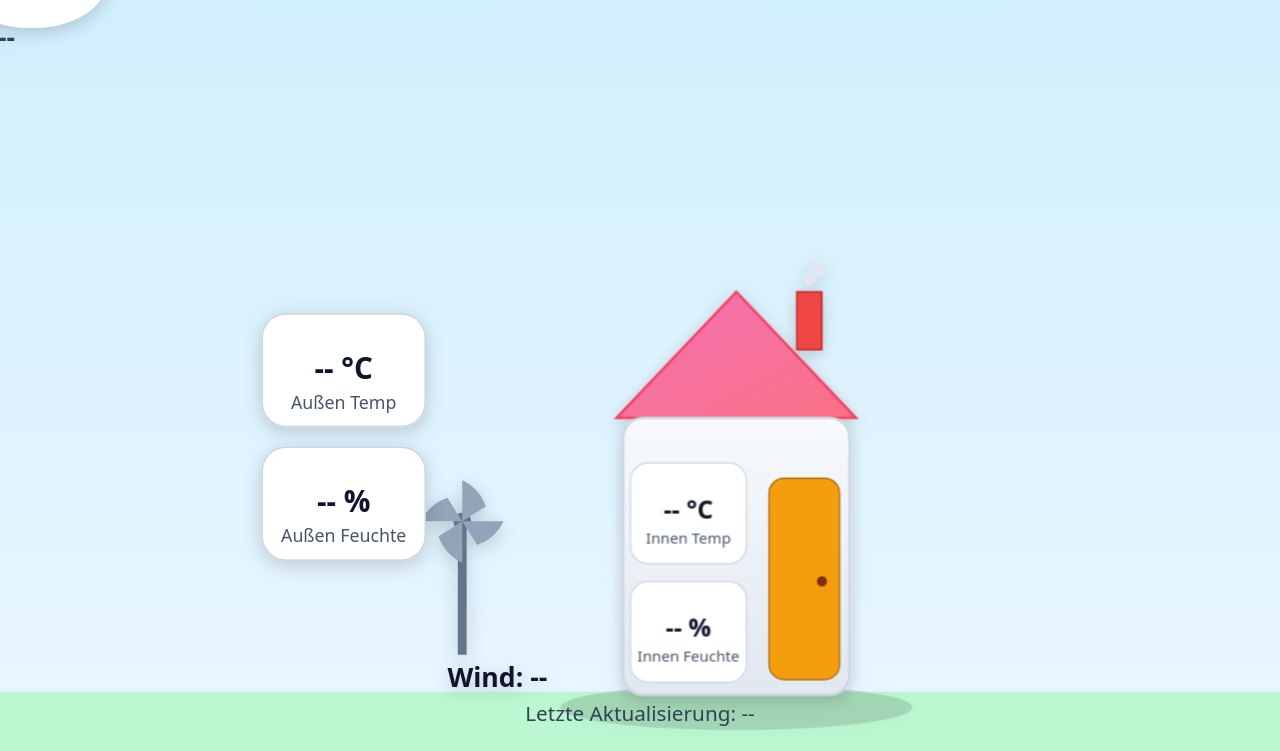
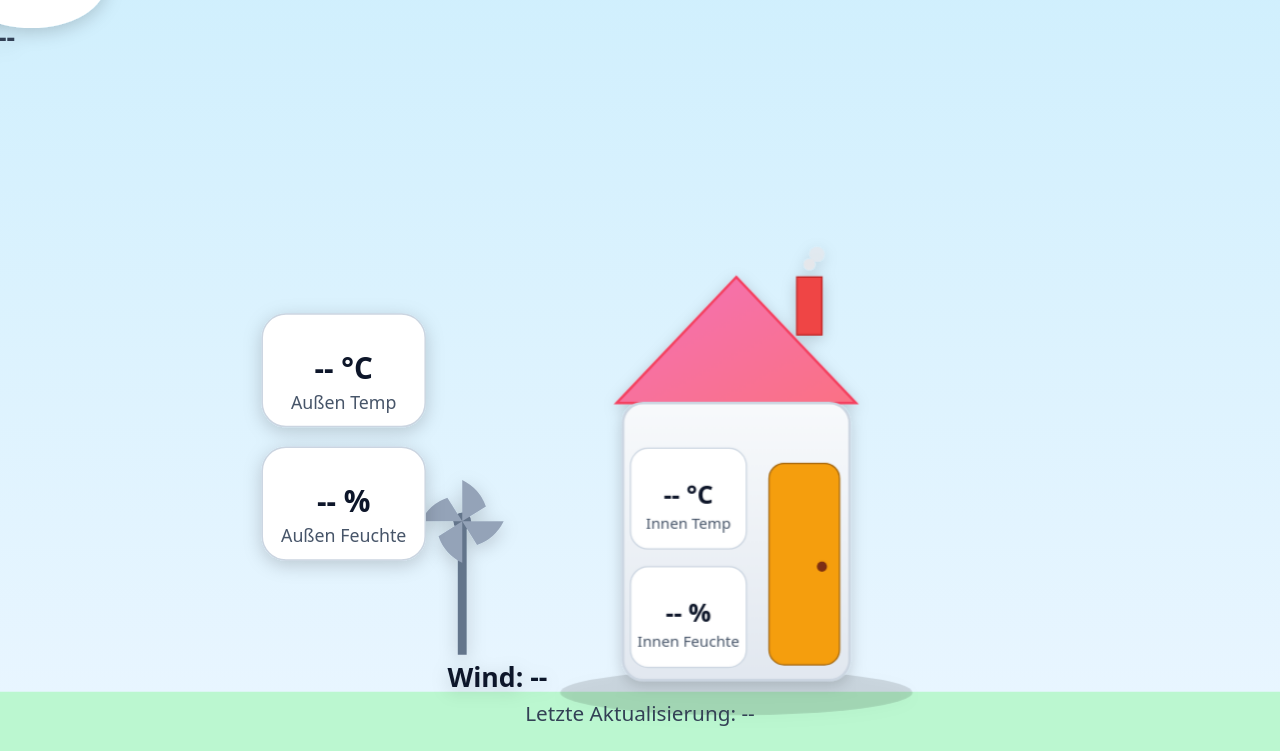
Before and after one commit to BeMa100590/Benis-Wetterstation, a plain HTML site: page index.html in a window 1280 px wide. Shown: the part 49-800 px from the top of the page. Drawn offline with nearby package versions, Linux system fonts and the light colour scheme.

Commit message:
Update index.html

```diff
--- a/index.html
+++ b/index.html
@@ -97,7 +97,7 @@
       </g>
 
       <!-- Haus nach links korrigiert -->
-      <g id="houseGroup" transform="translate(515,315) scale(0.85)" filter="url(#shadow)">
+      <g id="houseGroup" transform="translate(515,305) scale(0.85)" filter="url(#shadow)">
         <ellipse cx="0" cy="230" rx="140" ry="18" fill="#000" opacity="0.12" />
         <polygon points="-95,0 0,-100 95,0" fill="url(#roofGrad)" stroke="#f43f5e" stroke-width="2"/>
         <rect x="48" y="-100" width="20" height="46" fill="#ef4444" stroke="#b91c1c"/>
```
